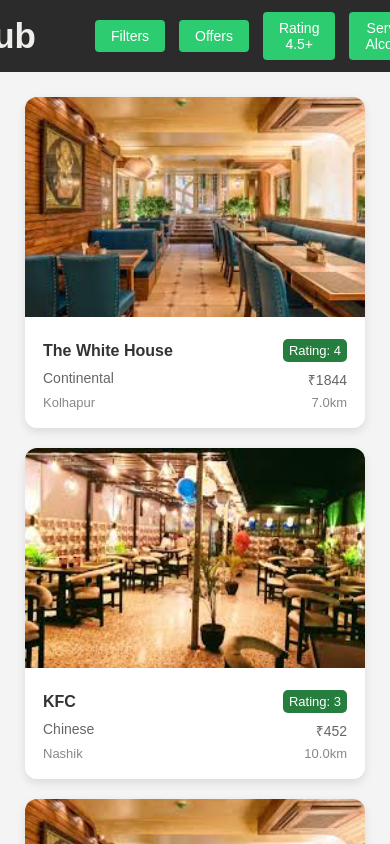
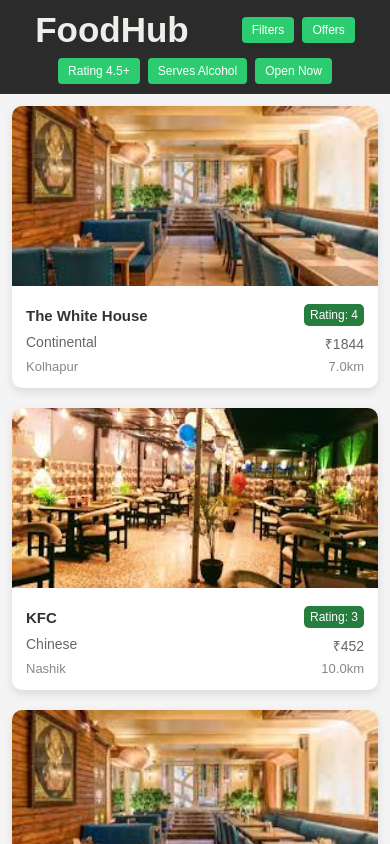
Before and after one commit to Pratik4796/FoodHub, a plain HTML site: page index.html in a window 390 px wide. Drawn offline with Linux system fonts and the light colour scheme.

Commit message:
Mobile Responsive

```diff
--- a/style.css
+++ b/style.css
@@ -156,6 +156,12 @@ body {
   margin-right: 45px;
   font-weight: bold;
   font-size: 35px;
+
+  @media (max-width: 768px) {
+    .logo {
+      font-size: 18px;
+    }
+  }
 }
 
 .popup-card-small {
@@ -197,3 +203,45 @@ body {
   border-radius: 4px;
   cursor: pointer;
 }
+
+/* ---------- Mobile Responsive ---------- */
+@media (max-width: 768px) {
+  /* Header */
+  #head {
+    flex-wrap: wrap;
+    gap: 8px;
+    padding: 10px;
+  }
+
+  #head button {
+    padding: 6px 10px;
+    font-size: 12px;
+  }
+
+  /* Cards grid */
+  #root {
+    grid-template-columns: 1fr;
+    padding: 12px;
+  }
+
+  /* Card */
+  .card {
+    border-radius: 10px;
+  }
+
+  .card img {
+    height: 180px;
+  }
+
+  .card-content {
+    padding: 14px;
+  }
+
+  .card-header h3 {
+    font-size: 15px;
+  }
+
+  .rating {
+    font-size: 12px;
+  }
+}
```
